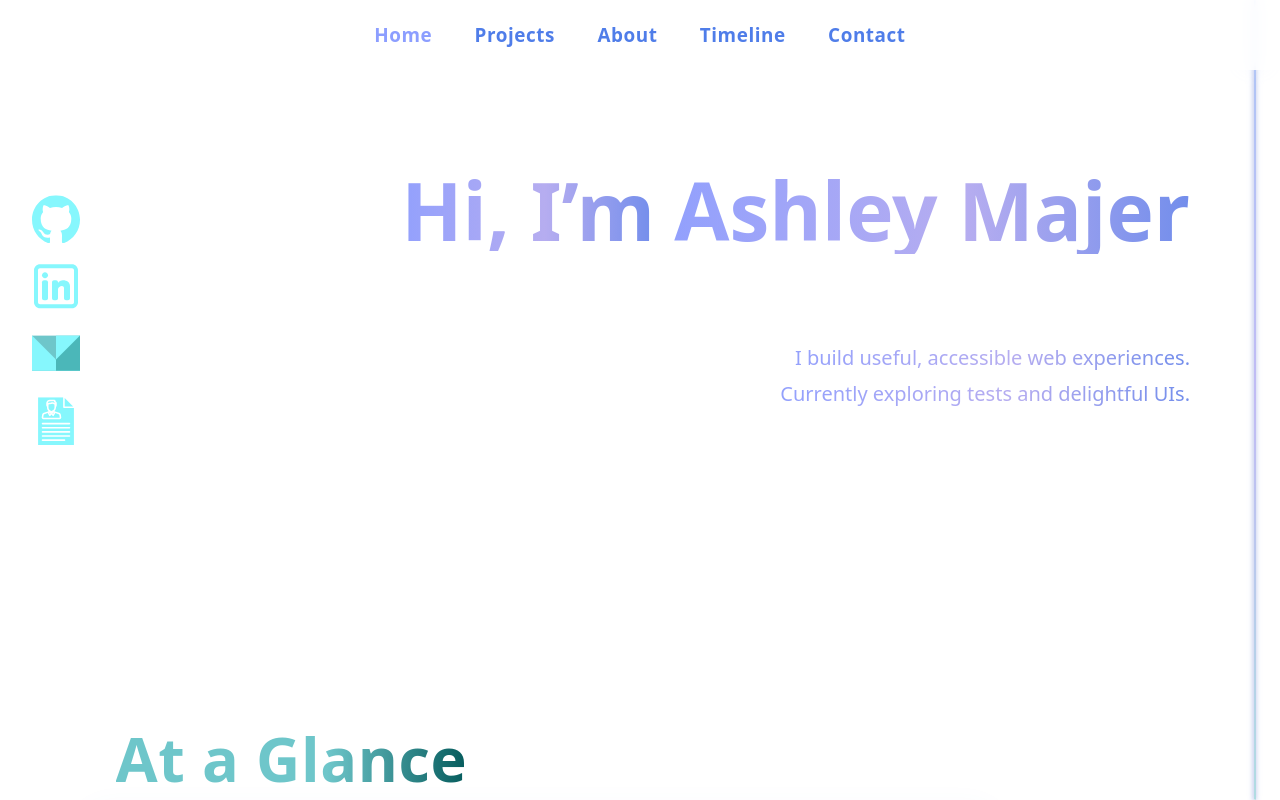
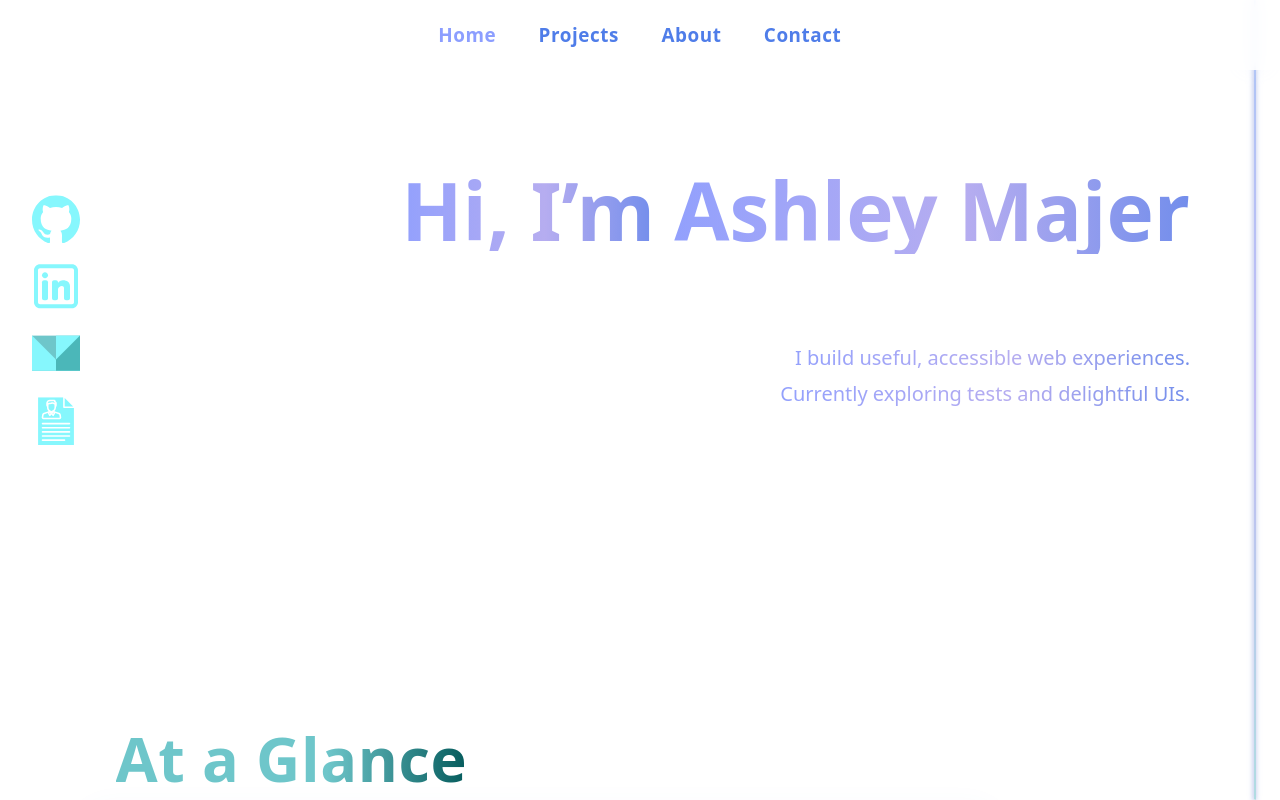
Before and after one commit to MajerAsh/AMajerWebsite, a React (Vite) app: page / in a window 1280 px wide. Shown: the top 800 px of the page. Built offline with nearby package versions, Linux system fonts and the light colour scheme.

Commit message:
timeline struggle

```diff
--- a/src/App.jsx
+++ b/src/App.jsx
@@ -9,7 +9,7 @@ export default function App() {
   const [menuOpen, setMenuOpen] = useState(false);
   const [activeSection, setActiveSection] = useState("home");
   const [scrollProgress, setScrollProgress] = useState(0);
-  const sectionIds = ["home", "Projects", "about", "timeline", "contact"];
+  const sectionIds = ["home", "Projects", "about", "contact"];
   const sectionRefs = useRef({});
 
   function toggleMenu() {
@@ -124,15 +124,7 @@ export default function App() {
                 About
               </a>
             </li>
-            <li>
-              <a
-                href="#timeline"
-                className={activeSection === "timeline" ? "active" : undefined}
-                onClick={(e) => handleNavClick(e, "timeline")}
-              >
-                Timeline
-              </a>
-            </li>
+
             <li>
               <a
                 href="#contact"
@@ -156,10 +148,7 @@ export default function App() {
         <section id="about" style={{ scrollMarginTop: "100px" }}>
           <About />
         </section>
-        <section id="timeline" style={{ scrollMarginTop: "100px" }}>
-          {/* Timeline section includes Timeline and GitHub Activity */}
-          {/* Insert Timeline and GitHub Activity components here if needed */}
-        </section>
+
         <section id="contact" style={{ scrollMarginTop: "100px" }}>
           <Contact />
         </section>
```
